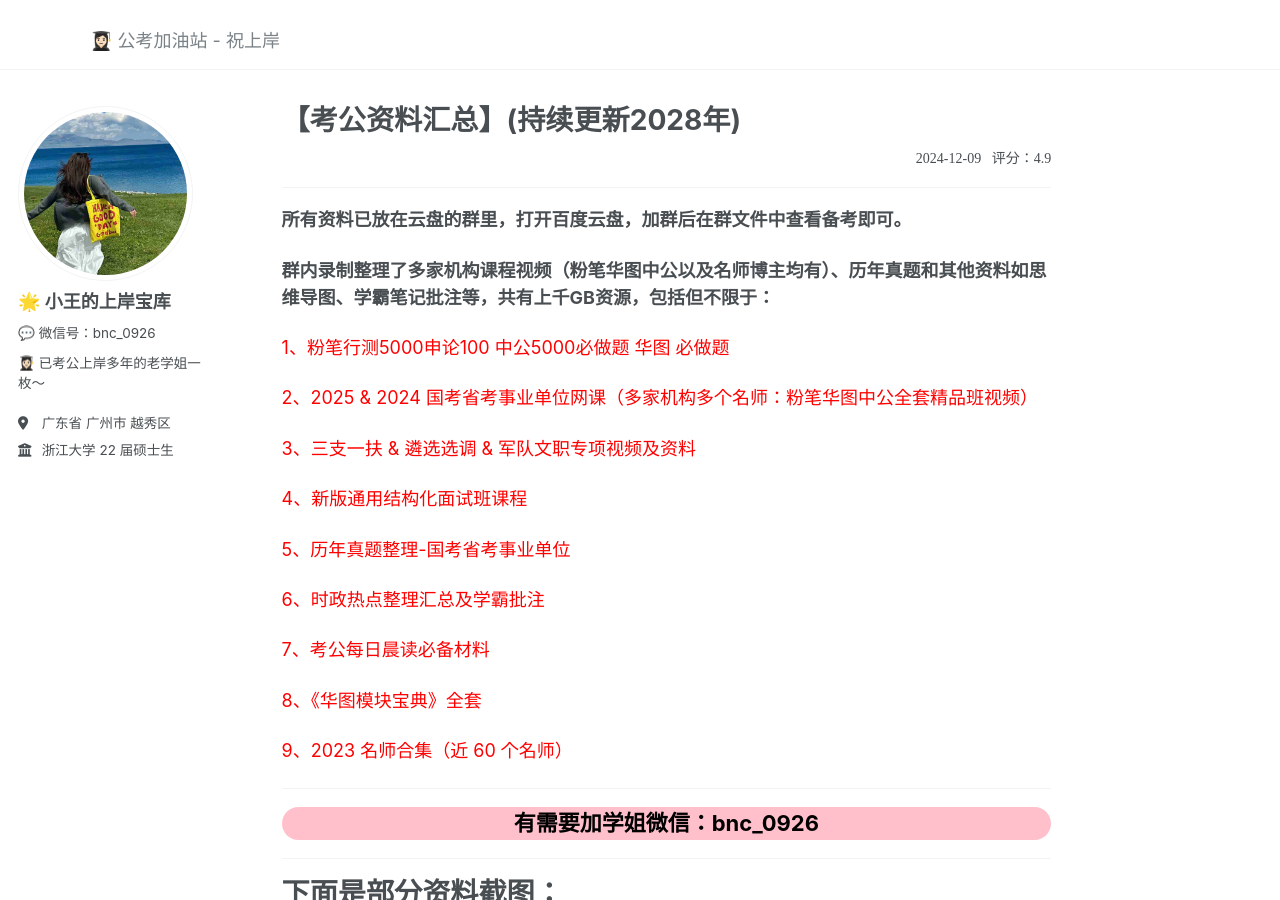
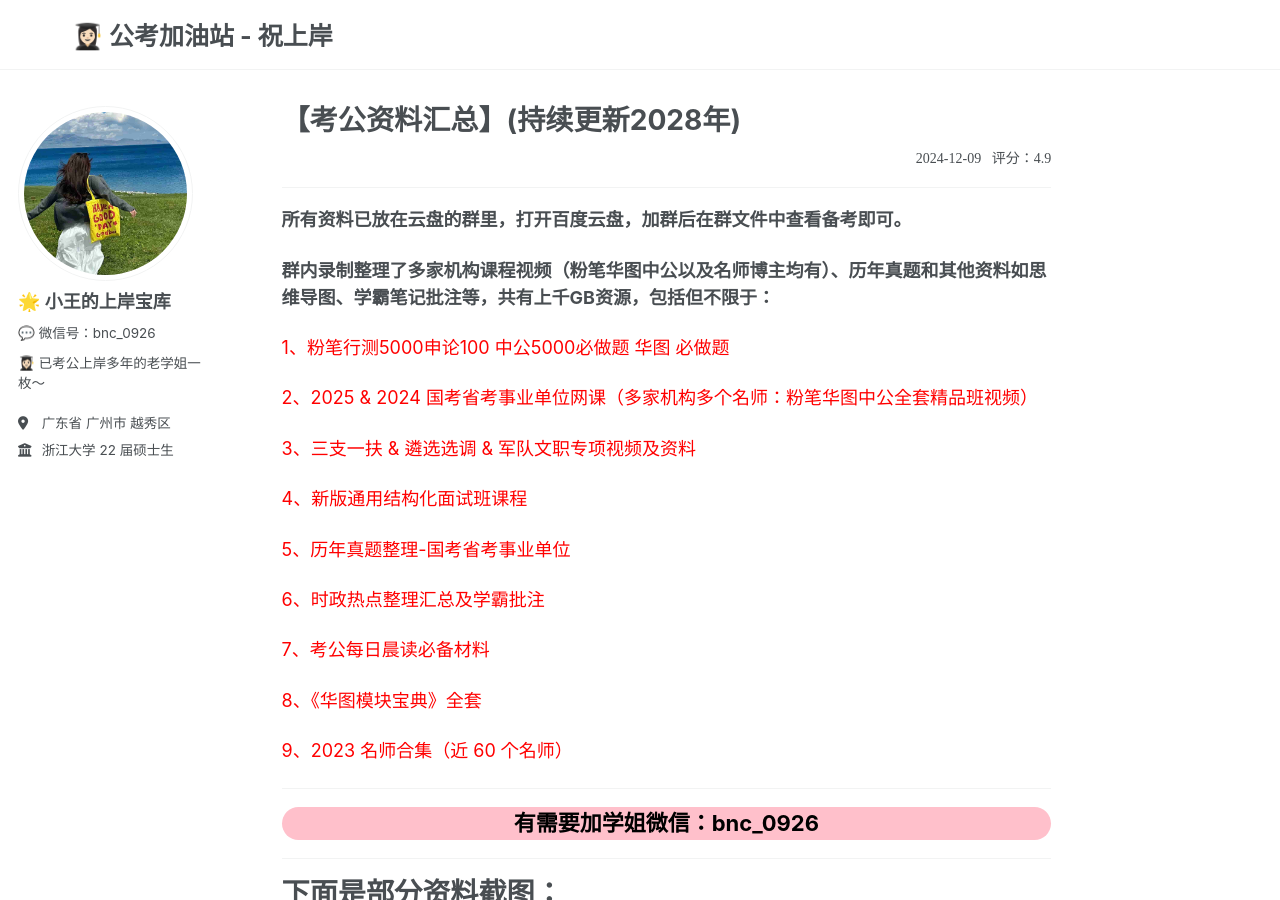
Before and after one commit to KnowledgeStoreVIP/GkStoreVIP.github.io, a Jekyll site: the page built from _pages/about.md, in a window 1280 px wide and 900 px high. Built offline with Jekyll 4.4.1, drawn with Linux system fonts in a browser that asks for light colours; comment, search, counter and statistics services are not loaded.

Commit message:
Update masthead.html

```diff
--- a/_includes/masthead.html
+++ b/_includes/masthead.html
@@ -8,7 +8,7 @@
         <ul class="visible-links">
           <li class="masthead__menu-item masthead__menu-item--lg"><a href="{{ base_path }}/">{{ site.title }}</a></li>
           {% for link in site.data.navigation.main %}
-            {% if link.title == "👩🏻‍🎓 公考加油站 - 不负追梦人" %}
+            {% if link.title == "👩🏻‍🎓 公考加油站 - 祝上岸" %}
               <li class="masthead__menu-item">
                 <span style="text-align: center; font-size: 25px; font-weight: bold;">{{ link.title }}</span>
               </li>
```
